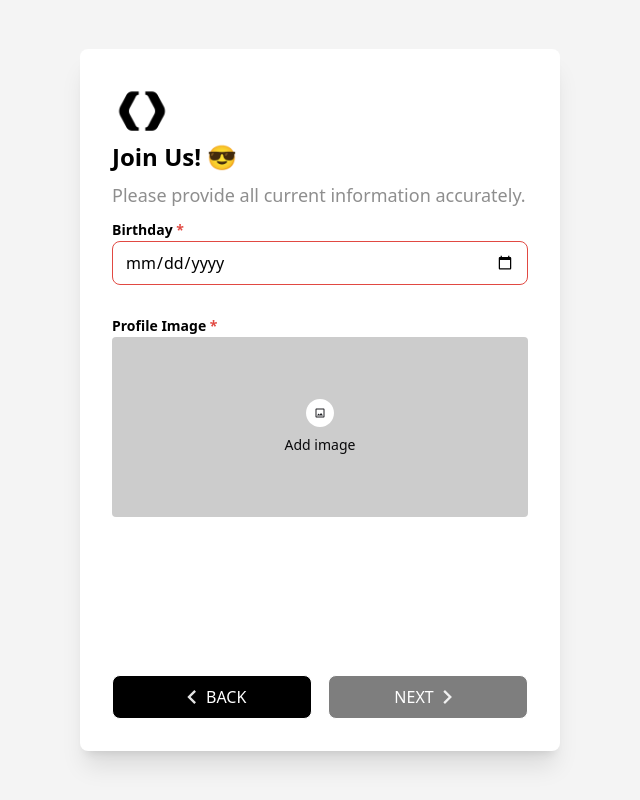
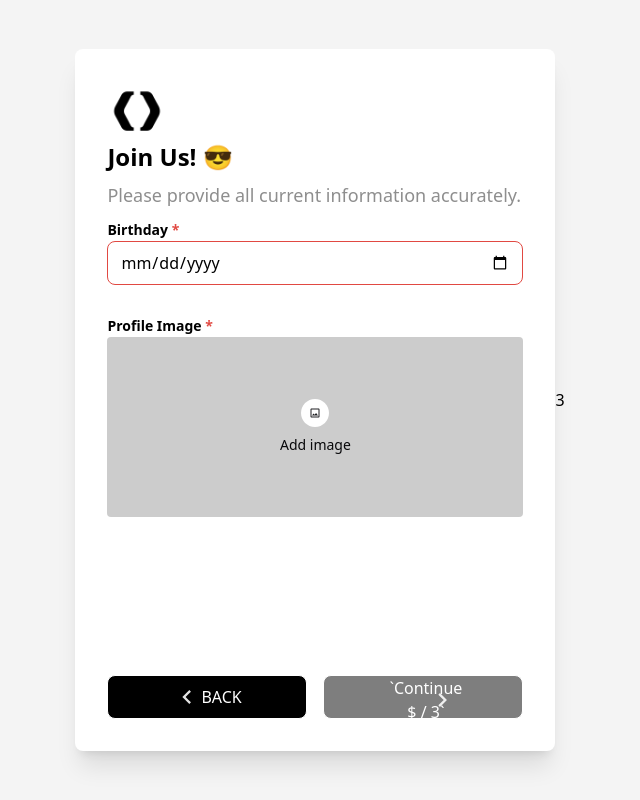
Before and after one commit to Baatar-line/fromaa-app, a Next.js app: page / in a window 1280 px wide. Shown: the whole page, without its empty margins (320-960 px from the left). Built offline with nearby package versions, Linux system fonts and the light colour scheme.

Commit message:
unfinish3

```diff
--- a/src/app/components/ImageField.jsx
+++ b/src/app/components/ImageField.jsx
@@ -42,7 +42,7 @@ export const ImageField = (props) => {
               alt=""
             />
             <div
-              className="absolute top-4 right-4 cursor-pointer"
+              className="absolute top-4 right-4 cursor-pointer "
               onClick={onCancel}
             >
               <svg
--- a/src/app/components/Nexticon.jsx
+++ b/src/app/components/Nexticon.jsx
@@ -1,9 +1,10 @@
 import React from "react";
+import { Register } from "./Register";
 
-export const Nexticon = () => {
+export const Nexticon = ({ setStep }) => {
   return (
     <div className="flex items-center justify-center">
-      <p className="w-10">NEXT</p>
+      <p className="w-10 flex">`Continue ${setStep} / 3`</p>
       <img className="w-7" src="/next2.svg" alt="" />
     </div>
   );
--- /dev/null
+++ b/src/app/components/Register.jsx
@@ -0,0 +1,5 @@
+import React from "react";
+
+export const Register = ({ completedCount, totalCount }) => {
+  return <p>{""} 3</p>;
+};
--- a/src/app/page.js
+++ b/src/app/page.js
@@ -4,6 +4,7 @@ import { FirstStep } from "./components/FirstStep";
 import { SecondStep } from "./components/SecondStep";
 import { ThirdStep } from "./components/ThirdStep";
 import { FourStep } from "./components/FourStep";
+import { Register } from "./components/Register";
 
 export default function Home() {
   const [step, setStep] = useState(2);
@@ -33,6 +34,7 @@ export default function Home() {
         handleNextStep={handleNextStep}
         handlePrevStep={handlePrevStep}
       />
+      <Register setStep={setStep} />
     </div>
   );
 }
```
